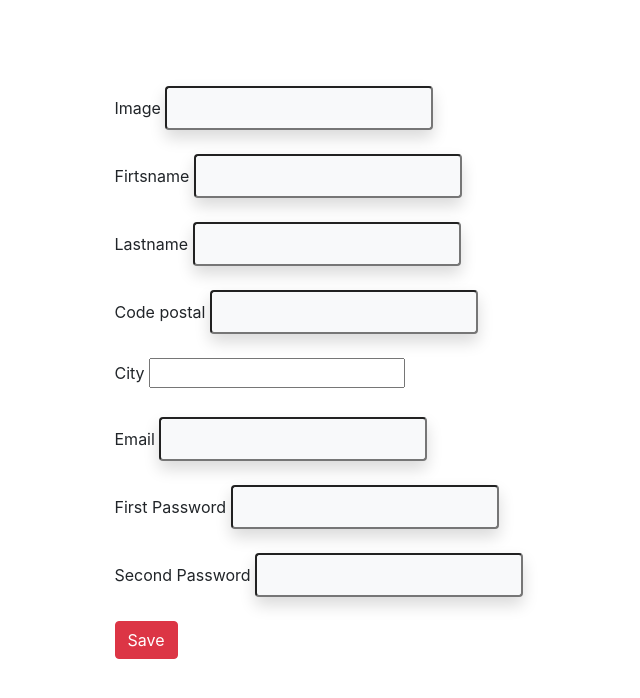
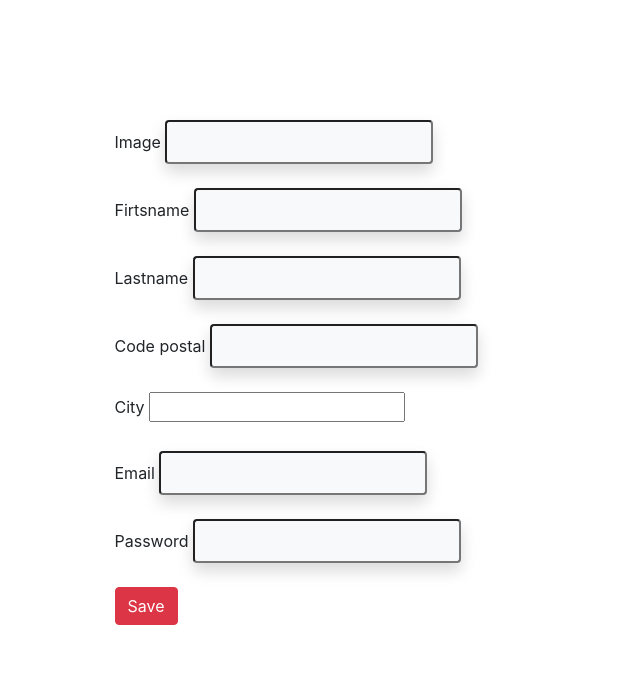
Before and after one commit to WF3Projet-voisins/voisins, a Symfony app: template templates/user/formInscription.html.twig in a window 1280 px wide. Shown: the top 698 px of the page, without its empty margins (228-868 px from the left). Run offline with Twig, Linux system fonts and the light colour scheme; the template is opened without the code that fills it, so the values that code supplies are empty; form fields are guessed from the names that the template uses; some libraries are stand-ins or nearby versions.

Commit message:
mise a jour

```diff
--- a/src/Controller/UserController.php
+++ b/src/Controller/UserController.php
@@ -27,7 +27,7 @@ class UserController extends AbstractController
     public function addUserAction(Request $request, UserPasswordEncoderInterface $passwordEncoder, RankingRepository $rankingRepository)
     {
 
-        $ranking = $rankingRepository->find('1');
+        $ranking = $rankingRepository->find('15');
        // $ranking = new Ranking;
 
         $form = null;
--- a/templates/user/formInscription.html.twig
+++ b/templates/user/formInscription.html.twig
@@ -52,14 +52,11 @@
                             </div>
 
                             <div class="mt-4">
-                                {{ form_label(form.plainPassword.first, 'First Password') }}
-                                {{ form_widget(form.plainPassword.first , { 'attr': { 'class' : ' bg-light rounded shadow p-2'}}) }}
+                                {{ form_label(form.plainPassword, 'Password') }}
+                                {{ form_widget(form.plainPassword , { 'attr': { 'class' : ' bg-light rounded shadow p-2'}}) }}
                             </div>
 
-                            <div class="mt-4">
-                                {{ form_label(form.plainPassword.second, 'Second Password') }}
-                                {{ form_widget(form.plainPassword.second , { 'attr': { 'class' : ' bg-light rounded shadow p-2'}}) }}
-                            </div>
+
 
                             <div class="mt-4">
                                 {{ form_widget(form.save, {'attr': {'class' : ' btn btn-danger' }}) }}
```
